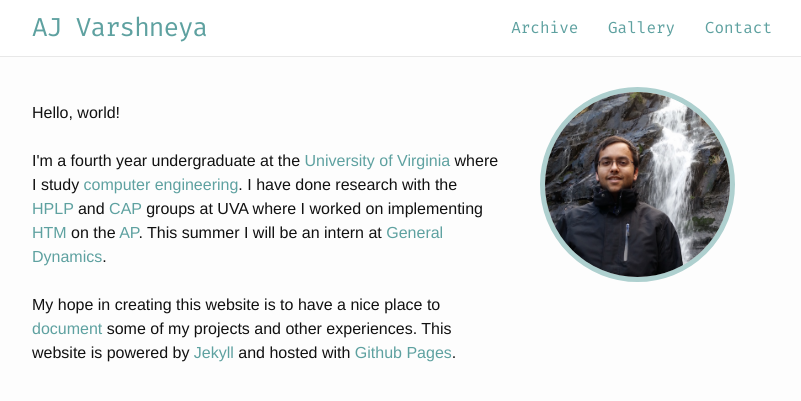
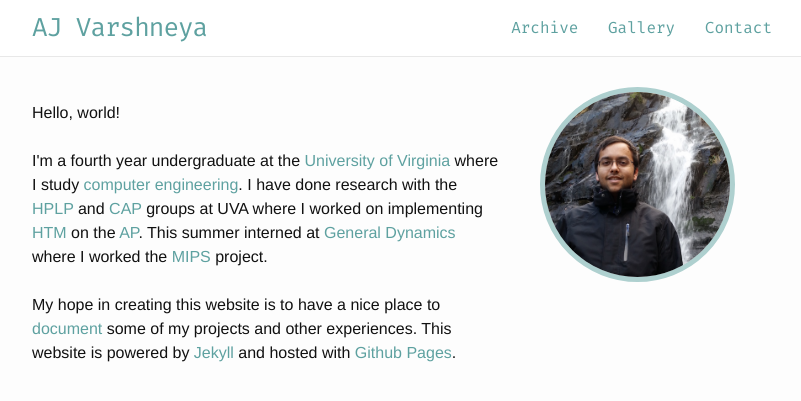
Before and after one commit to ajvarshneya/ajvarshneya.github.io, a Jekyll site: the page built from index.html, in a window 1280 px wide. Shown: the top 401 px of the page, without its empty margins (238-1039 px from the left). Built offline with Jekyll 4.4.1, drawn with Linux system fonts in a browser that asks for light colours.

Commit message:
index edits

```diff
--- a/index.html
+++ b/index.html
@@ -40,7 +40,7 @@ layout: default
 	</style>
 	<img src="aj.jpg" id="portrait">
 	<p style="margin: -10px 0px 0px 0px;"> Hello, world! <br><br>
-	I'm a fourth year undergraduate at the <a href="http://seas.virginia.edu/">University of Virginia</a> where I study <a href="http://www.cpe.virginia.edu/">computer engineering</a>. I have done research with the <a href="http://hplp.ece.virginia.edu/">HPLP</a> and <a href="http://cap.virginia.edu/">CAP</a> groups at UVA where I worked on implementing <a href="https://en.wikipedia.org/wiki/Hierarchical_temporal_memory">HTM</a> on the <a href="http://www.micronautomata.com/">AP</a>. This summer I will be an intern at <a href="http://www.generaldynamics.com/">General Dynamics</a>. <br><br>
+	I'm a fourth year undergraduate at the <a href="http://seas.virginia.edu/">University of Virginia</a> where I study <a href="http://www.cpe.virginia.edu/">computer engineering</a>. I have done research with the <a href="http://hplp.ece.virginia.edu/">HPLP</a> and <a href="http://cap.virginia.edu/">CAP</a> groups at UVA where I worked on implementing <a href="https://en.wikipedia.org/wiki/Hierarchical_temporal_memory">HTM</a> on the <a href="http://www.micronautomata.com/">AP</a>. This summer interned at <a href="http://www.generaldynamics.com/">General Dynamics</a> where I worked the <a href="https://gdmissionsystems.com/press-release-10-7-2008-general-dynamics-to-continue-developing-maritime-air-and-missile-defense-planning-system/">MIPS</a> project. <br><br>
 
 	<p style="margin: 0px 0px 0px 0px;"> My hope in creating this website is to have a nice place to <a href="./archive">document</a> some of my projects and other experiences. This website is powered by <a href="https://jekyllrb.com/">Jekyll</a> and hosted with <a href="https://pages.github.com/">Github Pages</a>.
 
```
